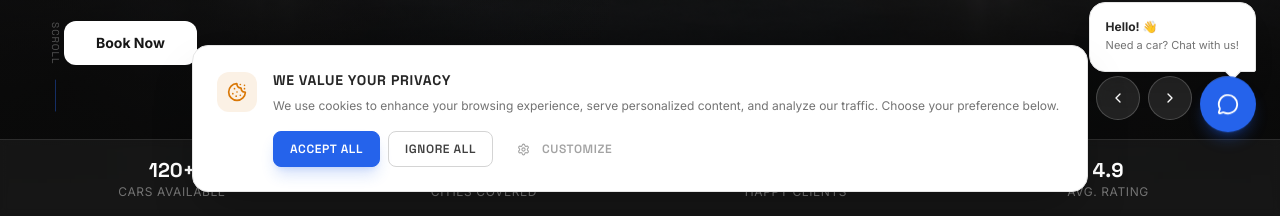
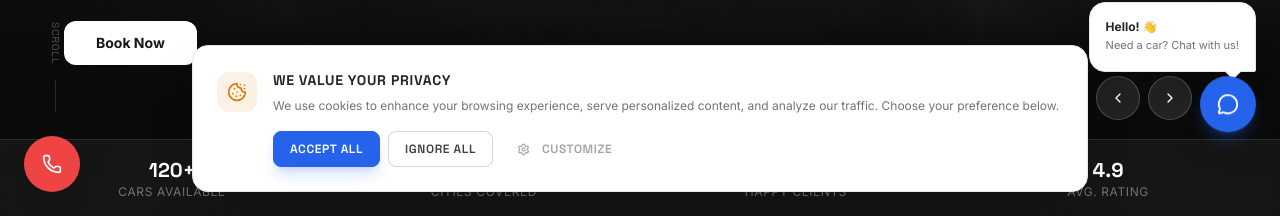
Before and after one commit to salahuddingfx/Car-Rental-client, a React (Vite) app: page / in a window 1280 px wide. Shown: the part 584-800 px from the top of the page. Built offline with nearby package versions, Linux system fonts and the light colour scheme.

Commit message:
refactor: update PremiumHeroSection with DatePicker and modernized layout controls

```diff
--- a/src/components/layout/MainLayout.tsx
+++ b/src/components/layout/MainLayout.tsx
@@ -5,6 +5,7 @@ import { ScrollToTopButton } from '../ScrollToTopButton';
 import { ToastContainer } from '../ui/Toast';
 import { CookieConsent } from '../ui/CookieConsent';
 import { LiveChat } from '../ui/LiveChat';
+import { SOSButton } from '../ui/SOSButton';
 
 export const MainLayout = () => {
   return (
@@ -15,6 +16,7 @@ export const MainLayout = () => {
       </main>
       <Footer />
       <ScrollToTopButton />
+      <SOSButton />
       <LiveChat />
       <ToastContainer />
       <CookieConsent />
```
